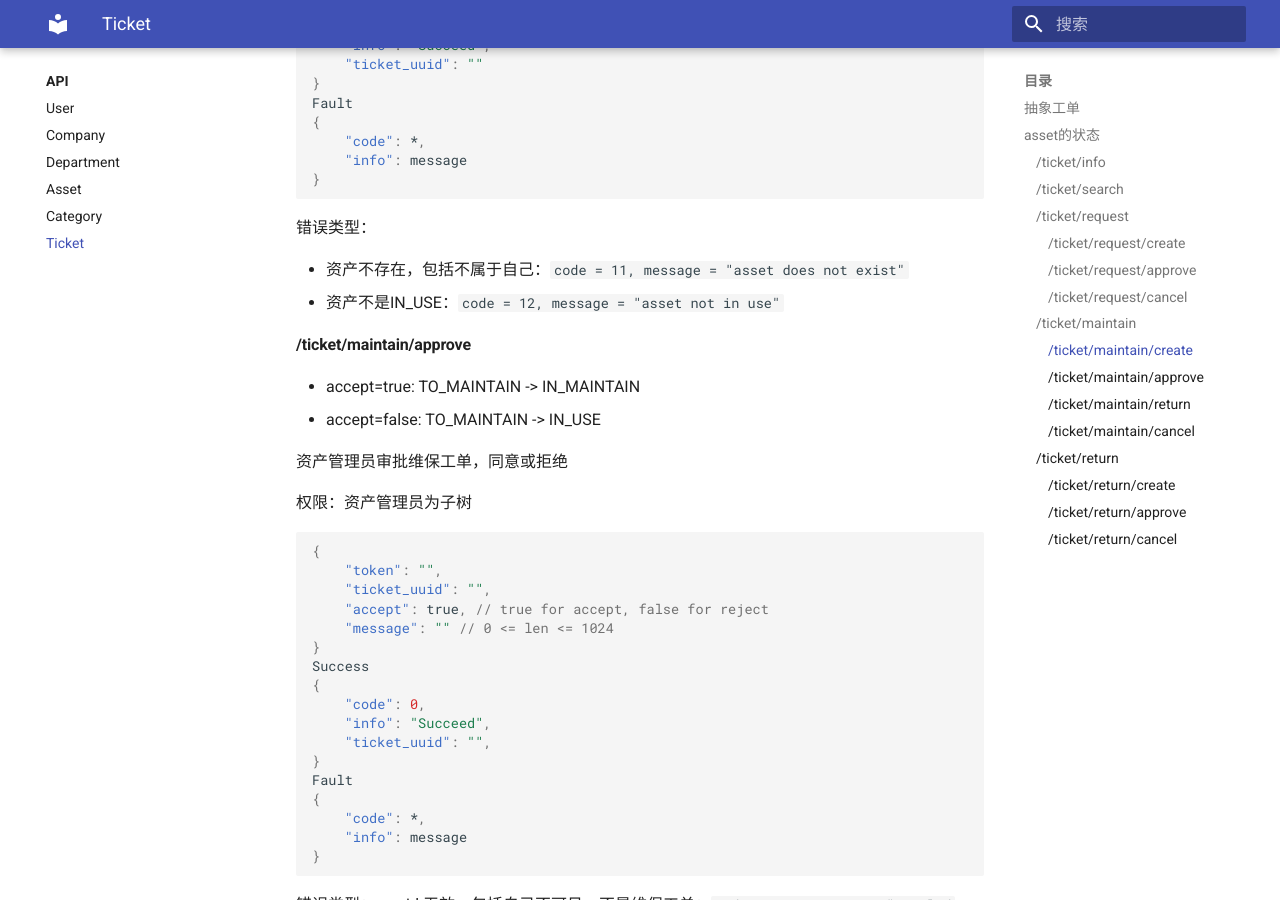
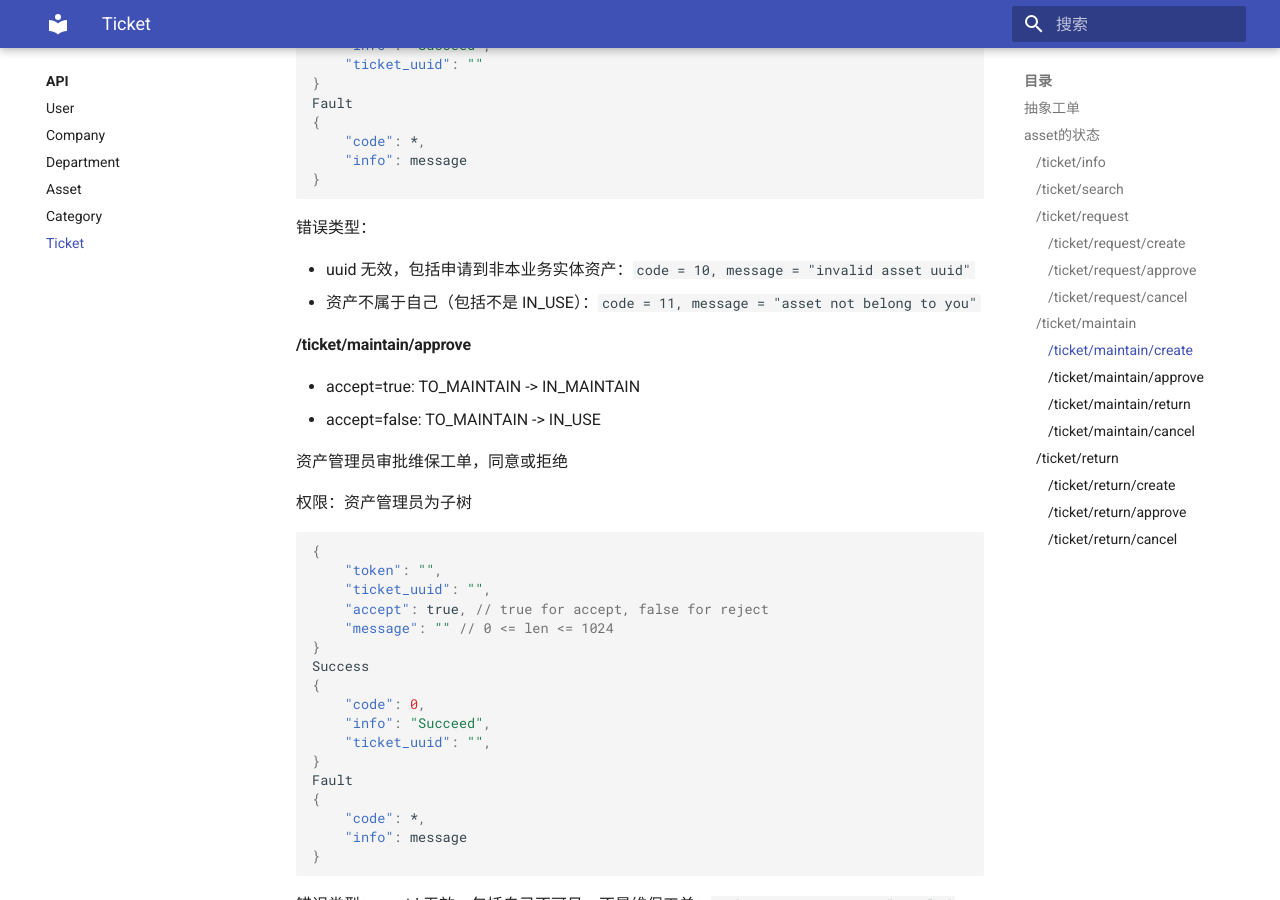
Before and after one commit to kuritas/asseta-docs, an MkDocs documentation site: the page built from docs/API/ticket.md, in a window 1280 px wide and 900 px high, scrolled down 5058 px. Built offline with MkDocs 1.6.1 and Material for MkDocs 9.7.7, drawn with Linux system fonts in a browser that asks for light colours; some of the changed text lies outside the part shown.

Commit message:
fix: create_errorcode

```diff
--- a/docs/API/ticket.md
+++ b/docs/API/ticket.md
@@ -261,8 +261,9 @@ Fault
 
 错误类型：
 
-- 资产不存在，包括不属于自己：`code = 11, message = "asset does not exist"`
-- 资产不是IN_USE：`code = 12, message = "asset not in use"`
+- uuid 无效，包括申请到非本业务实体资产：`code = 10, message = "invalid asset uuid"`
+- 资产不属于自己（包括不是 IN_USE）：`code = 11, message = "asset not belong to you"`
+
 
 #### /ticket/maintain/approve
 
@@ -388,8 +389,8 @@ Fault
 
 错误类型：
 
-- 资产不属于自己：`code = 11, message = "asset not belong to you"`
-- 资产不是 IN_USE：`code = 12, message = "asset not in use"`
+- uuid 无效，包括申请到非本业务实体资产：`code = 10, message = "invalid asset uuid"`
+- 资产不属于自己（包括不是 IN_USE）：`code = 11, message = "asset not belong to you"`
 
 #### /ticket/return/approve
 
```
